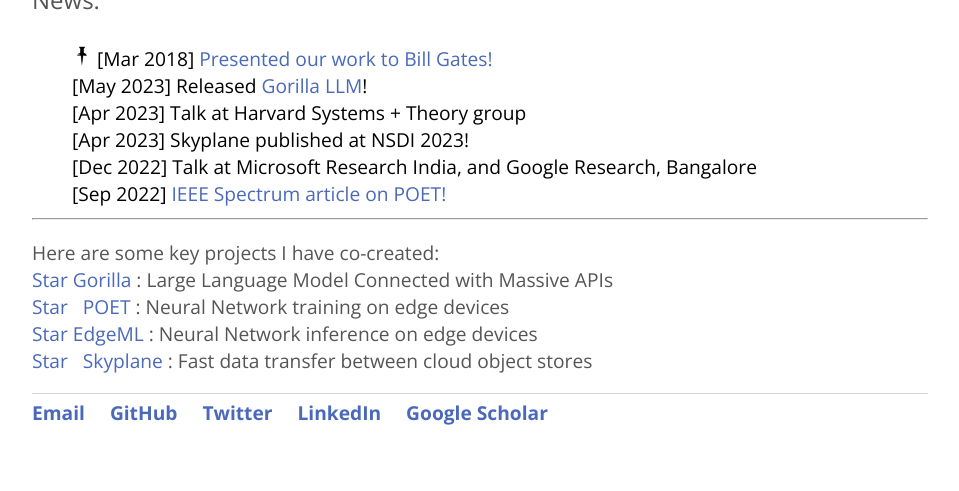
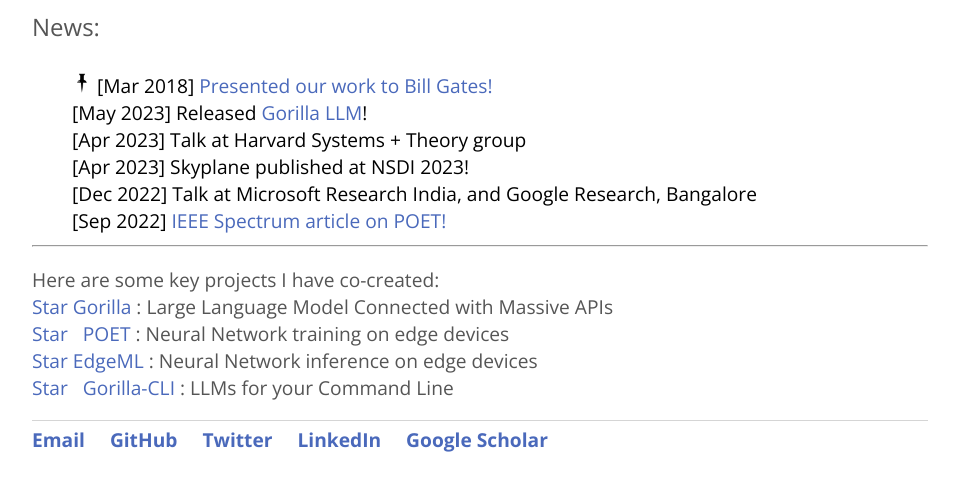
Before and after one commit to ShishirPatil/ShishirPatil.github.io, a Jekyll site: the page built from index.md, in a window 1280 px wide, cut to the strip 484-997 px from the top of the page. Shown: the top 491 px of the strip, without its empty margins (160-1119 px from the left). Built offline with Jekyll 4.4.1, drawn with Linux system fonts in a browser that asks for light colours; nearby versions of some CDN libraries.

Commit message:
Add Gorilla-CLI

```diff
--- a/index.md
+++ b/index.md
@@ -4,7 +4,7 @@
 ---
 
 <div style="display: flex; align-content: space-between; justify-content: left; margin-top: 20px; ">
-    <div style="width: 60%;">
+    <div style="width: 90%;">
         <img src="./img.jpg" alt="Shishir's photo" width="100%"/>
     </div>
     <div style="margin-left:30px">
@@ -110,9 +110,11 @@
         <a href='https://github.com/microsoft/edgeml/'> EdgeML</a>
         :  Neural Network inference on edge devices<br>
 
-        <a class="github-button" href="https://github.com/skyplane-project/skyplane" data-show-count="true" aria-label="Star skyplane-project/skyplane on GitHub">Star</a>
-        &nbsp; <a href='https://github.com/skyplane-project/skyplane'>Skyplane</a>
-        : Fast data transfer between cloud object stores<br>
+        <a class="github-button" href="https://github.com/gorilla-llm/gorilla-cli" data-show-count="true" aria-label="Star gorilla-llm/gorilla-cli on GitHub">Star</a>
+        &nbsp; <a href='https://github.com/gorilla-llm/gorilla-cli'>Gorilla-CLI</a>
+        : LLMs for your Command Line<br>
+
+
     </p>
 
 
```
